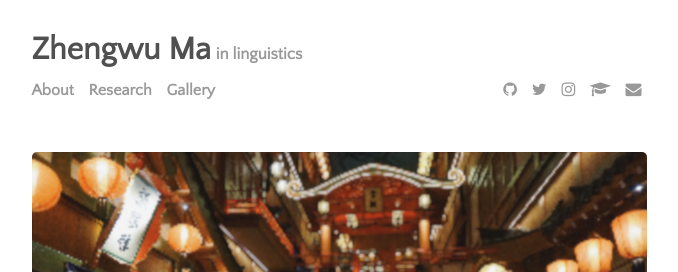
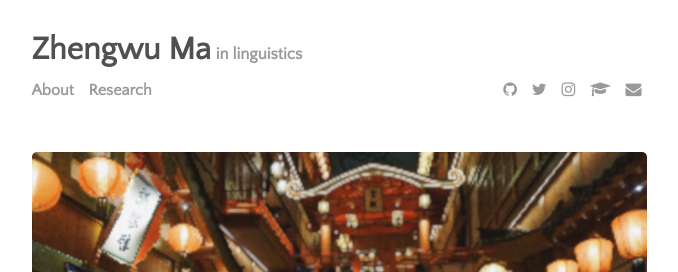
Before and after one commit to zhengwuma/zhengwuma.github.io, a Jekyll site: the page built from index.html, in a window 1280 px wide. Shown: the top 272 px of the page, without its empty margins (301-979 px from the left). Built offline with Jekyll 4.4.1, drawn with Linux system fonts in a browser that asks for light colours; the list of posts is cut into pages by our own code.

Commit message:
Update settings.yml

```diff
--- a/_data/settings.yml
+++ b/_data/settings.yml
@@ -9,7 +9,6 @@ google-ID: ' '
 menu:
 - {name: 'About',    url: 'about.html'}
 - {name: 'Research', url: 'research.html'}
-- {name: 'Gallery',  url: 'gallery.html'}
 
 # Available social icons are powered by Font Awesome, so you can use any icon that they offer
 social:
```
